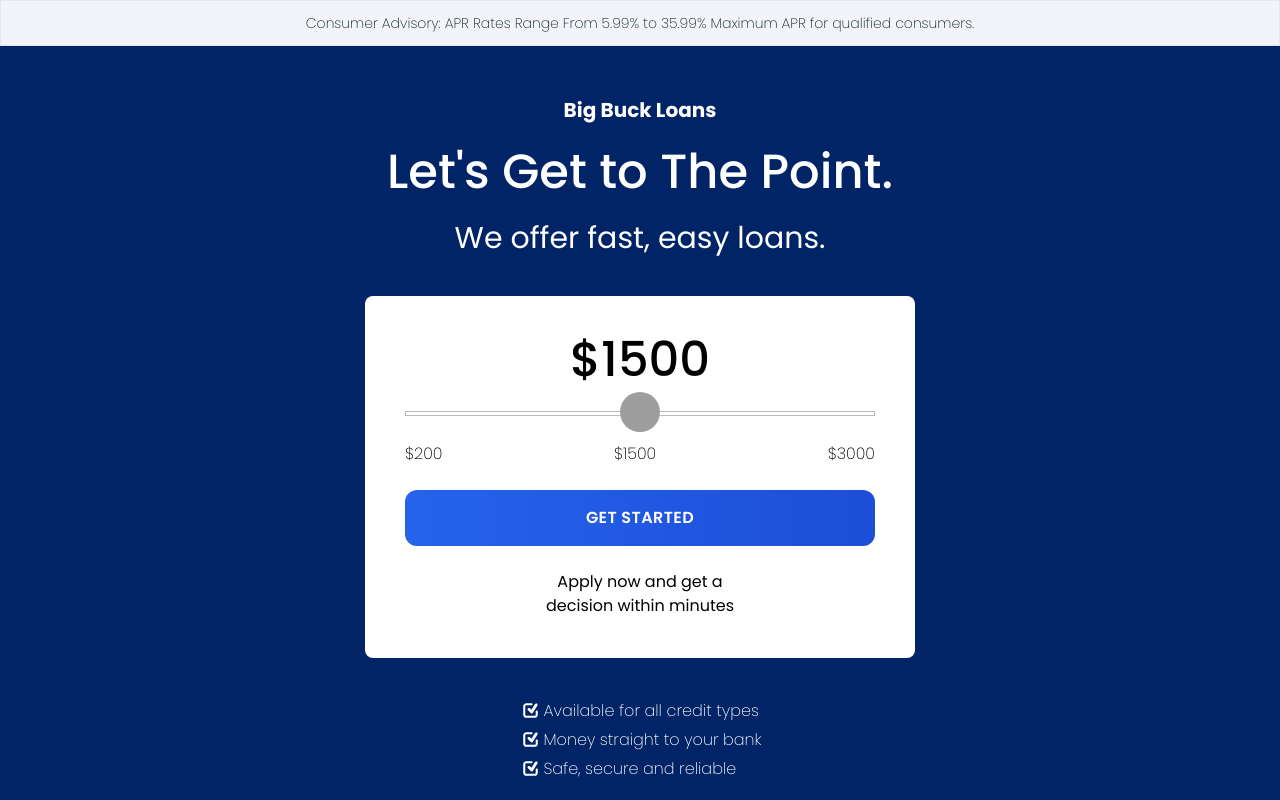
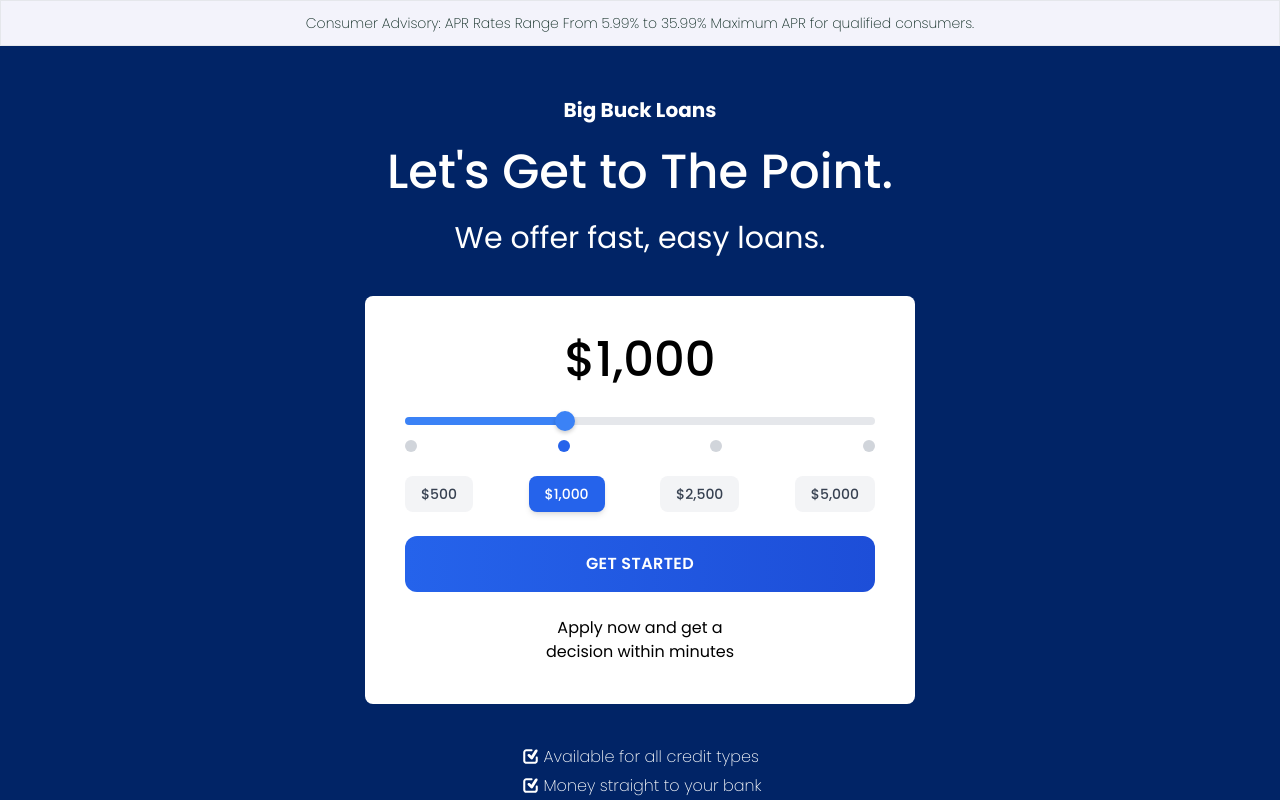
Before and after one commit to fusionfx1/react-pdl-03, a Next.js app: page / in a window 1280 px wide. Shown: the top 800 px of the page. Built offline with nearby package versions, Linux system fonts and the light colour scheme.

Commit message:
Lock loan amounts to specific values

```diff
--- a/app/components/form-banner.tsx
+++ b/app/components/form-banner.tsx
@@ -7,44 +7,68 @@ import ButtonGetStart from "./button-get-start";
 
 type Props = {};
 
-const priceList = [200, 1500, 3000];
+const priceList = [500, 1000, 2500, 5000];
 
 const FormBanner = (props: Props) => {
-  const [value, setValue] = useState(1500); // กำหนดค่าเริ่มต้นเป็น 50
-  const iconDotRef = useRef(null);
-  const [currentRange, setCurrentRange] = useState("100");
+  const [selectedIndex, setSelectedIndex] = useState(1); // เริ่มต้นที่ $1000
+  const [value, setValue] = useState(priceList[1]); // $1000
 
   const handleChange = (e: any) => {
-    setValue(e.target.value);
-    const value = e.target.value;
-    const iconDot = iconDotRef.current;
-    const rangeWidth = e.target.clientWidth;
-    const offset = (value / e.target.max) * rangeWidth - 20;
-
-    setCurrentRange(offset.toString());
+    const sliderValue = parseInt(e.target.value);
+    setSelectedIndex(sliderValue);
+    setValue(priceList[sliderValue]);
   };
 
-  useEffect(() => {
-    const iconDot: any = iconDotRef.current;
-  }, []);
+  const handleButtonClick = (index: number) => {
+    setSelectedIndex(index);
+    setValue(priceList[index]);
+  };
 
   return (
-    <div className="bg-white rounded-lg  w-[350px] md:w-[550px] mx-auto p-10 text-black">
+    <div className="bg-white rounded-lg w-[350px] md:w-[550px] mx-auto p-10 text-black">
       <Column gap={6}>
-        <p className=" text-black font-medium text-5xl">${value}</p>
-        <input
-          type="range"
-          min="0"
-          max="3000"
-          value={value}
-          onChange={handleChange}
-          className="rangeInput"
-          id="input-range"
-        />
+        <p className="text-black font-medium text-5xl">${value.toLocaleString()}</p>
 
-        <Row className="justify-between">
+        {/* Custom Slider */}
+        <div className="relative">
+          <input
+            type="range"
+            min="0"
+            max="3"
+            step="1"
+            value={selectedIndex}
+            onChange={handleChange}
+            className="w-full h-2 bg-gray-200 rounded-lg appearance-none cursor-pointer slider"
+            style={{
+              background: `linear-gradient(to right, #3B82F6 0%, #3B82F6 ${(selectedIndex / 3) * 100}%, #E5E7EB ${(selectedIndex / 3) * 100}%, #E5E7EB 100%)`
+            }}
+          />
+          <div className="flex justify-between mt-2">
+            {priceList.map((amount, index) => (
+              <div
+                key={index}
+                className={`w-3 h-3 rounded-full ${
+                  selectedIndex === index ? 'bg-blue-600' : 'bg-gray-300'
+                } transition-colors`}
+              />
+            ))}
+          </div>
+        </div>
+
+        {/* Amount Buttons */}
+        <Row className="justify-between gap-2">
           {priceList.map((item, key) => (
-            <div key={key}>${item}</div>
+            <button
+              key={key}
+              onClick={() => handleButtonClick(key)}
+              className={`px-4 py-2 rounded-lg text-sm font-medium transition-all ${
+                selectedIndex === key
+                  ? 'bg-blue-600 text-white shadow-md'
+                  : 'bg-gray-100 text-gray-700 hover:bg-gray-200'
+              }`}
+            >
+              ${item.toLocaleString()}
+            </button>
           ))}
         </Row>
 
@@ -57,6 +81,28 @@ const FormBanner = (props: Props) => {
 decision within minutes`}</div>
         </Column>
       </Column>
+
+      <style jsx>{`
+        .slider::-webkit-slider-thumb {
+          appearance: none;
+          height: 20px;
+          width: 20px;
+          border-radius: 50%;
+          background: #3B82F6;
+          cursor: pointer;
+          box-shadow: 0 2px 4px rgba(0,0,0,0.2);
+        }
+
+        .slider::-moz-range-thumb {
+          height: 20px;
+          width: 20px;
+          border-radius: 50%;
+          background: #3B82F6;
+          cursor: pointer;
+          border: none;
+          box-shadow: 0 2px 4px rgba(0,0,0,0.2);
+        }
+      `}</style>
     </div>
   );
 };
```
